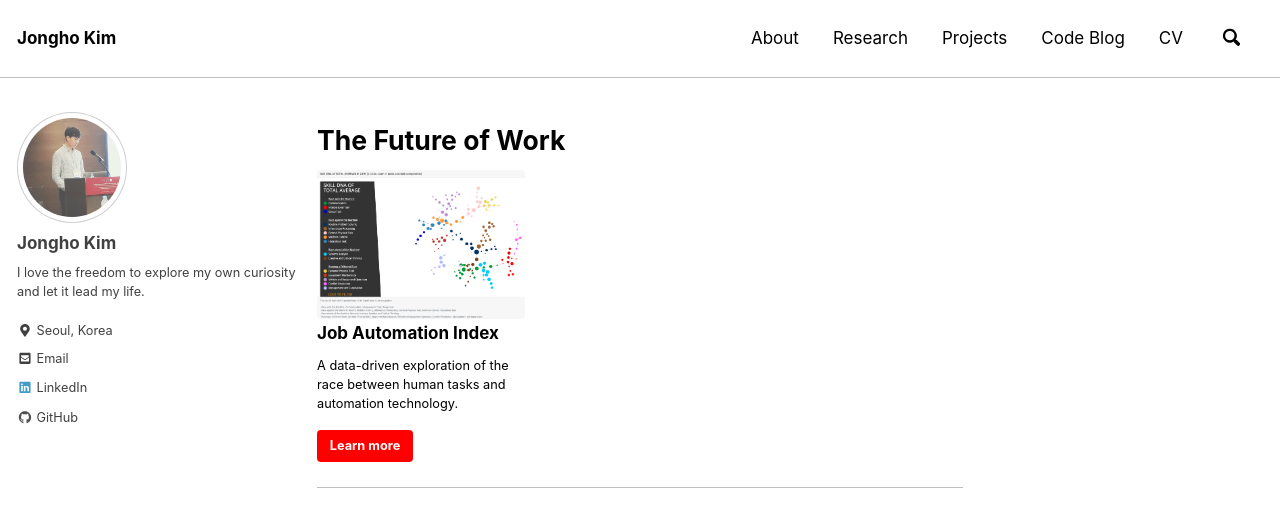
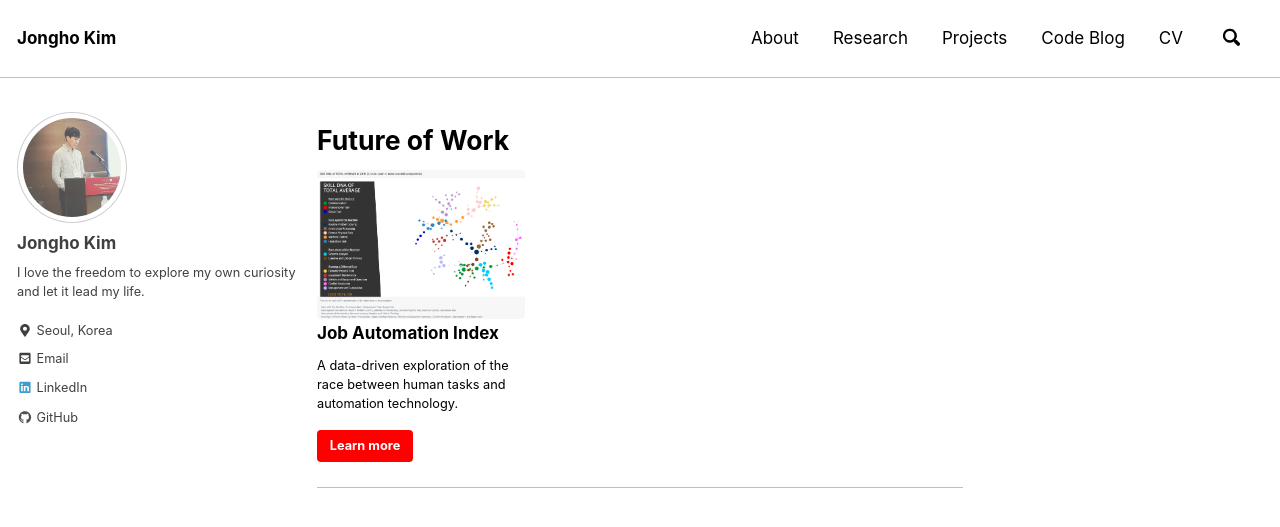
Before and after one commit to jonghkim/jonghkim.github.io, a Jekyll site: the page built from _pages/code_blog.html, in a window 1280 px wide and 900 px high. Shown: the top 527 px of the window. Built offline with Jekyll 4.4.1, drawn with Linux system fonts in a browser that asks for light colours; nearby versions of some CDN libraries.

Commit message:
blog update

```diff
--- a/_pages/code_blog.html
+++ b/_pages/code_blog.html
@@ -11,5 +11,5 @@ feature_row:
     btn_class: "btn--primary"
     btn_label: "Learn more"
 ---
-<h1> The Future of Work</h1>
+<h1> Future of Work</h1>
 {% include feature_row %}
```
